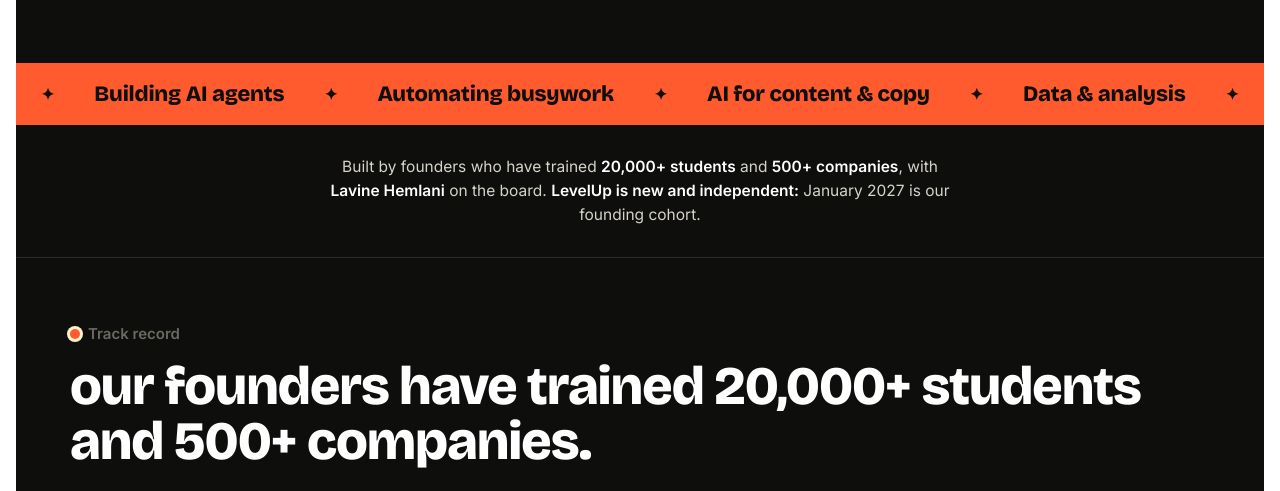
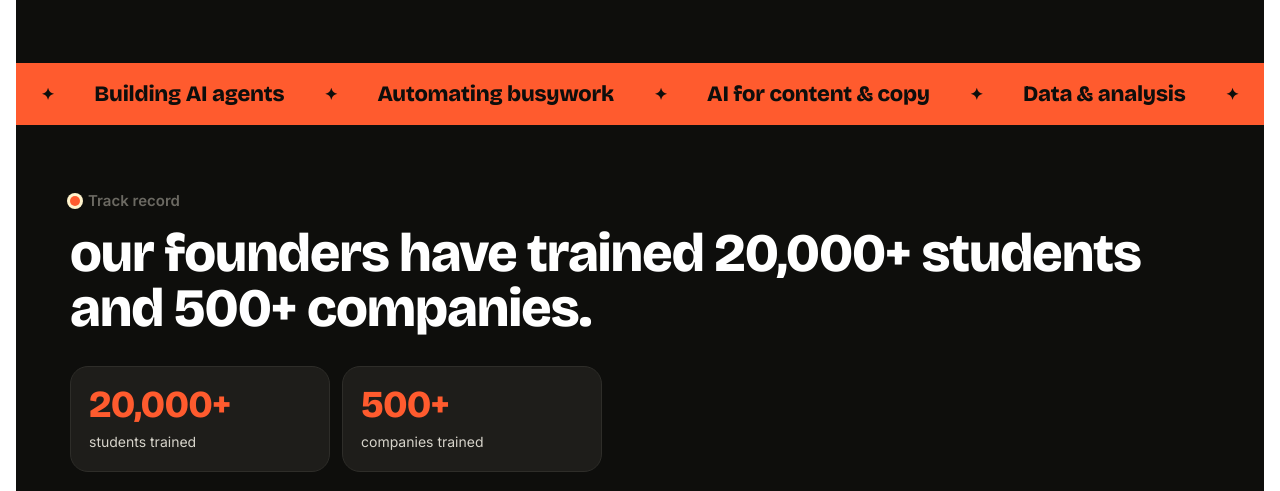
Before and after one commit to lavinekhemlani/levellup-site, a plain HTML site: page index.html in a window 1280 px wide. Shown: the part 1160-1651 px from the top of the page. Drawn offline with nearby package versions, Linux system fonts and the light colour scheme.

Commit message:
Remove founders/board line under the hero
Co-Authored-By: Claude Opus 5.5 <noreply@anthropic.com>
Claude-Session: https://claude.ai/code/session_019afEK1ec4LvnZX2cbXoTCM

```diff
--- a/index.html
+++ b/index.html
@@ -654,7 +654,7 @@ window.ACC_GA4_ID = '';          // GA4 > Admin > Data streams > Measurement ID
 
 <div class="strip" aria-hidden="true"><div><span>Prompting that actually works</span><span>Building AI agents</span><span>Automating busywork</span><span>AI for content &amp; copy</span><span>Data &amp; analysis</span><span>No-code AI tools</span><span>Client &amp; freelance work</span><span>Prompting that actually works</span><span>Building AI agents</span><span>Automating busywork</span><span>AI for content &amp; copy</span><span>Data &amp; analysis</span><span>No-code AI tools</span><span>Client &amp; freelance work</span></div></div>
 
-<div class="proof"><div class="wrap"><p>Built by founders who have trained <b>20,000+ students</b> and <b>500+ companies</b>, with <b>Lavine Hemlani</b> on the board. <b>LevelUp is new and independent:</b> January 2027 is our founding cohort.</p></div></div>
+
 
 <!-- TRACK RECORD -->
 <section class="trbar" id="track-record">
```
